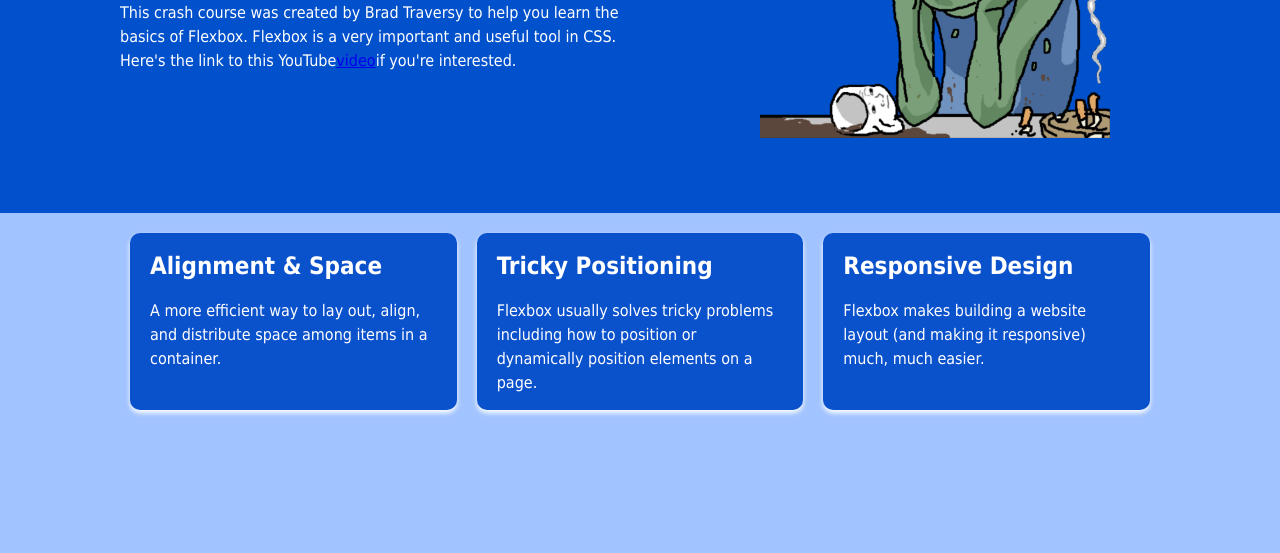
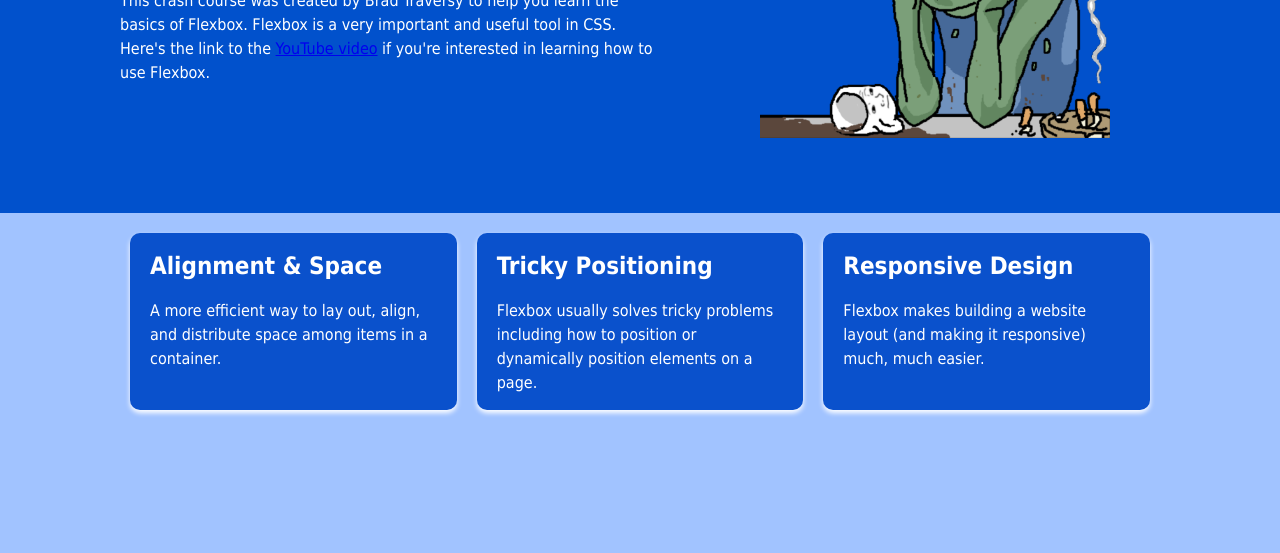
Before and after one commit to pepemanuel62/Flexbox-Tutorial, a plain HTML site: page index.html in a window 1280 px wide. Shown: the part 247-800 px from the top of the page. Drawn offline with Linux system fonts and the light colour scheme.

Commit message:
Edit html file

```diff
--- a/index.html
+++ b/index.html
@@ -32,7 +32,7 @@
         <div>
           <h1>Flexbox Crash Course</h1>
           <p>This crash course was created by Brad Traversy to help you learn the basics of Flexbox. Flexbox is a very important and useful tool in CSS.</p>
-          <p>Here's the link to this YouTube<a href="https://www.youtube.com/watch?v=3YW65K6LcIA">video</a>if you're interested.</p>
+          <p>Here's the link to the <a href="https://www.youtube.com/watch?v=3YW65K6LcIA" target="_blank" rel="noopener noreferrer">YouTube video</a> if you're interested in learning how to use Flexbox.</p>
         </div>
         <img src="./images/pepe.png" alt="pepe" height="auto">
       </div>
```
